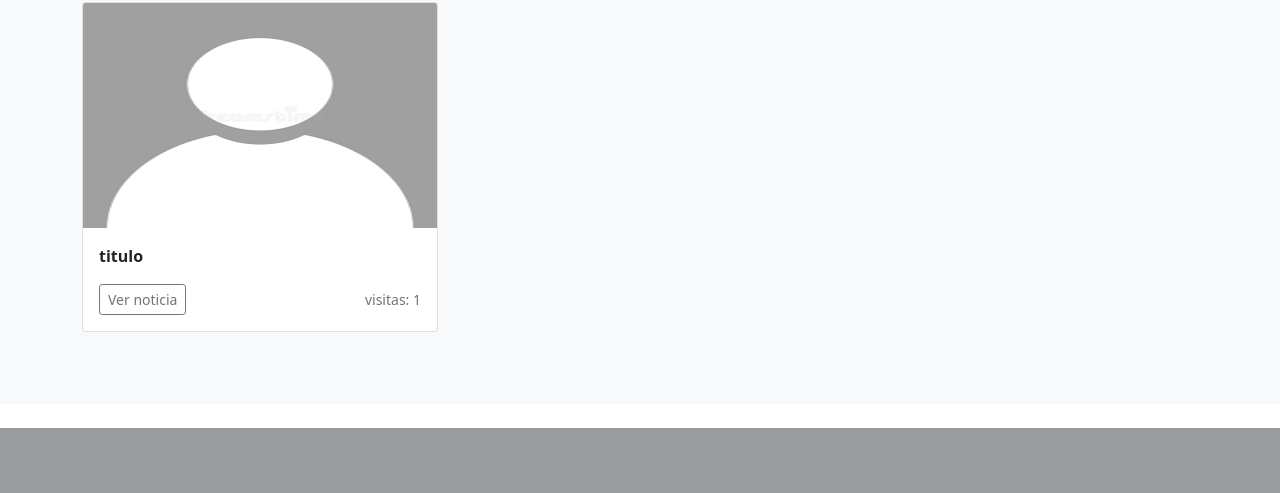
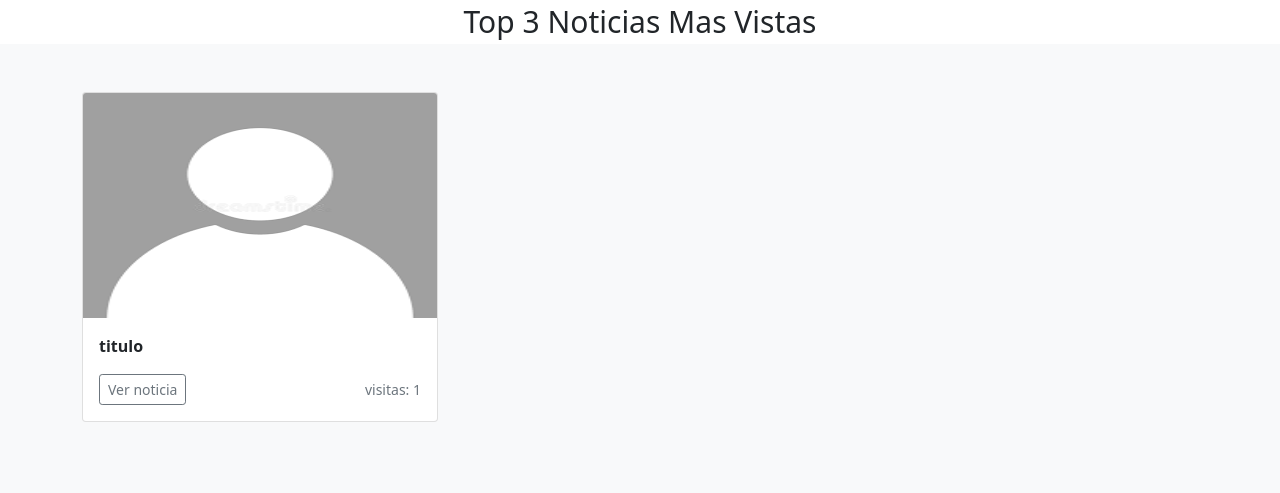
Before and after one commit to ulkimion/Prueba-3-Pasaportes, a PHP site: page /estadisticas.php in a window 1280 px wide; the page is wider, and only the part inside the window is pictured. Shown: the part 1032-1525 px from the top of that part. Before the commit the page ends 1460 px from the top of that part, so only its background shows below. Run offline with PHP 8.4, Linux system fonts and the light colour scheme; a user stored in the database is signed in; data comes from the database, SQL or seed files in the repository; some libraries are stand-ins or nearby versions.

Commit message:
Top 3 noticias

```diff
--- a/estadisticas.php
+++ b/estadisticas.php
@@ -28,6 +28,13 @@ $canada = mysqli_fetch_array($Canadiense);
     <script src="https://cdnjs.cloudflare.com/ajax/libs/jquery/3.3.1/jquery.min.js"></script>
     <script src="https://cdn.jsdelivr.net/npm/bootstrap@5.2.0-beta1/dist/js/bootstrap.bundle.min.js"></script>
     <style>
+
+    .titulo{
+        text-align: center;
+        font-size: 30px;
+        text-transform: capitalize;
+    }
+
   .usuario{
   background-color: rgb(45, 123, 154);
   height:30px;
@@ -107,20 +114,18 @@ $canada = mysqli_fetch_array($Canadiense);
 
     </nav>
 
-
+    <div class= titulo>Registros por nacionalidad</div>
     <div id="piechart" style="width: 1500px; height: 900px;"></div>
 
-
+    <div class= titulo>Top 3 noticias mas vistas</div>
     <div class="album py-5 bg-light">
         <div class="container">
             <div class="row">
                 <?php
-
-                $sql = "SELECT * from noticias ORDER BY id DESC";
+                $sql = "SELECT * from noticias ORDER BY visitas DESC LIMIT 3";
                 $resultado = $conexion->query($sql);
                 if ($resultado->num_rows > 0) {
                     while ($row = $resultado->fetch_assoc()) {
-
                         echo "
                     <div class='col-md-4'>
                     <div class='card mb-4 box-shadow'>
```
